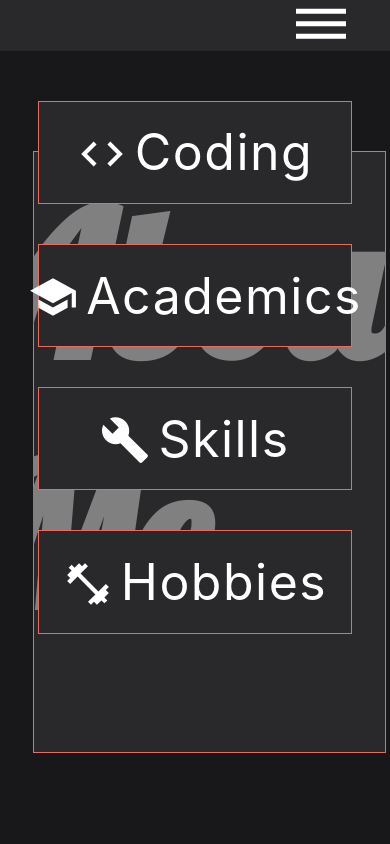
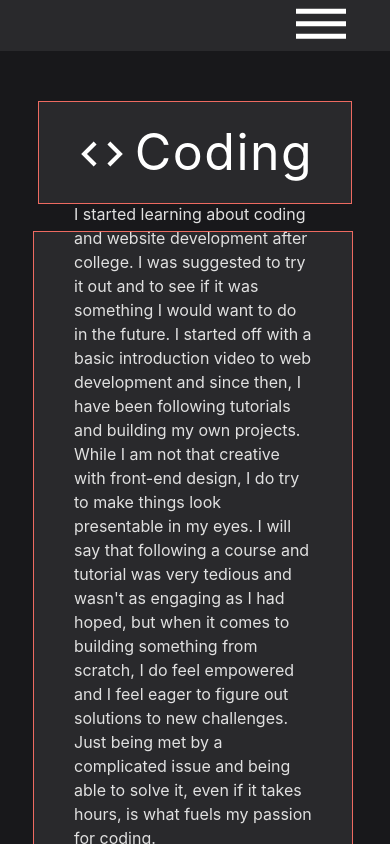
Before and after one commit to Dueey/portfolio-v2, a React (Create React App) app: page /about in a window 390 px wide. Shown: the top 844 px of the page. Built offline with nearby package versions, Linux system fonts and the light colour scheme; a web font is replaced by a local one.

Commit message:
Made about page mobile responsive

```diff
--- a/src/components/About/About.js
+++ b/src/components/About/About.js
@@ -99,7 +99,7 @@ function About() {
       <Close className={close} onClick={handleClose} />
       <Wrapper>
         <Details>
-          <div className={hidden5}>
+          <div className={hidden5} id='about-me'>
             <h1>About Me</h1>
           </div>
           <div className={hidden}>
@@ -199,7 +199,7 @@ function About() {
               </div>
             </div>
           </div>
-          <div className={hidden4}>
+          <div className={hidden4} id='hobbies'>
             <div>
               <h2>Powerlifting</h2>
               <p>
@@ -258,6 +258,10 @@ const Container = styled.div`
   justify-content: center;
   height: 105vh;
   background-color: #18181b;
+
+  @media (max-width: 768px) {
+    height: 500vh;
+  }
 
   img {
     position: absolute;
@@ -387,6 +391,7 @@ const Wrap = styled.div`
       width: 80vw;
       max-width: 80vw;
       margin: 20px;
+      margin-bottom: 820px;
     }
 
     .icon-1,
@@ -410,6 +415,7 @@ const Details = styled.div`
   div {
     display: flex;
     justify-content: center;
+    align-items: center;
     height: 0px;
     width: 976px;
     max-width: 976px;
@@ -457,12 +463,44 @@ const Details = styled.div`
       }
     }
 
+    @media (max-width: 768px) {
+      .column {
+        display: flex;
+        flex-direction: column;
+
+        div {
+          display: flex;
+          flex-direction: column;
+          align-items: center;
+          color: #e0e0e0;
+          margin-top: 300px;
+          margin-bottom: 50px;
+
+          h2 {
+            margin-bottom: 20px;
+          }
+
+          p {
+            padding: 0px 40px 20px 40px;
+            margin-top: -5px;
+            min-height: 250px;
+            width: 80%;
+          }
+
+          .resume {
+            margin-top: -30px;
+            display: flex;
+          }
+        }
+      }
+    }
+
     div {
       display: flex;
       flex-direction: column;
       align-items: center;
       color: #e0e0e0;
-      margin-top: 280px;
+      /* margin-top: 280px; */
 
       h2 {
         margin-bottom: 10px;
@@ -536,6 +574,32 @@ const Details = styled.div`
       width: 90vw;
     }
   }
+
+  @media (max-width: 768px) {
+    #about-me {
+      display: none;
+    }
+
+    #hobbies {
+      font-size: smaller;
+    }
+
+    .active,
+    .hidden {
+      overflow: visible;
+      border: 1px solid #ed6a61;
+      background-color: #29292c;
+      height: 700px;
+      max-width: 976px;
+      width: 81.5vw;
+      margin-top: 80px;
+      margin-bottom: 130px;
+      padding-top: 10px;
+      padding-bottom: 20px;
+
+      transition: 0.3s ease-in;
+    }
+  }
 `;
 
 export default About;
--- a/src/components/Header.js
+++ b/src/components/Header.js
@@ -75,14 +75,15 @@ const Nav = styled.div`
     .show {
       display: flex;
       font-size: 60px;
-      margin-top: 35vh;
-      height: 60vw;
+      margin-top: 600px;
+      height: 520px;
       transition: 0.1s ease-in;
+      /* margin-left: -3vw; */
 
       a {
         padding-top: 10px;
         padding-bottom: 40px;
-        width: 100vw;
+        width: 99vw;
       }
 
       .icon {
@@ -116,9 +117,9 @@ const Nav = styled.div`
     .show {
       display: flex;
       font-size: 25px;
-      margin-top: 18vh;
+      margin-top: 290px;
       margin-left: -3vw;
-      height: 60vw;
+      height: 200px;
       transition: 0.1s ease-in;
 
       a {
@@ -189,7 +190,7 @@ const NavMenu = styled.div`
   } */
 
   .icon {
-    margin-bottom: -3px;
+    margin-bottom: -12px;
     padding: 0 7px;
     font-size: 20px;
   }
@@ -197,6 +198,7 @@ const NavMenu = styled.div`
   span {
     letter-spacing: 1.5px;
     white-space: nowrap;
+    padding-top: 10px;
     padding-bottom: 6px;
     margin-bottom: -9px;
     border-bottom: 2px solid transparent;
--- a/src/components/Home/Home.js
+++ b/src/components/Home/Home.js
@@ -331,7 +331,7 @@ const Wrap = styled.div`
         div {
           display: flex;
           /* left: 46vw; */
-          left: -8vw;
+          /* left: -8vw; */
           top: 2vh;
         }
 
@@ -340,7 +340,7 @@ const Wrap = styled.div`
           color: black;
           font-size: 24px;
           /* left: 35vw; */
-          left: -9vw;
+          left: 0vw;
         }
       }
 
@@ -362,6 +362,12 @@ const Wrap = styled.div`
           color: black;
           font-size: 24px;
         }
+      }
+    }
+
+    @media (max-width: 768px) {
+      div {
+        left: 0vw;
       }
     }
 
```
